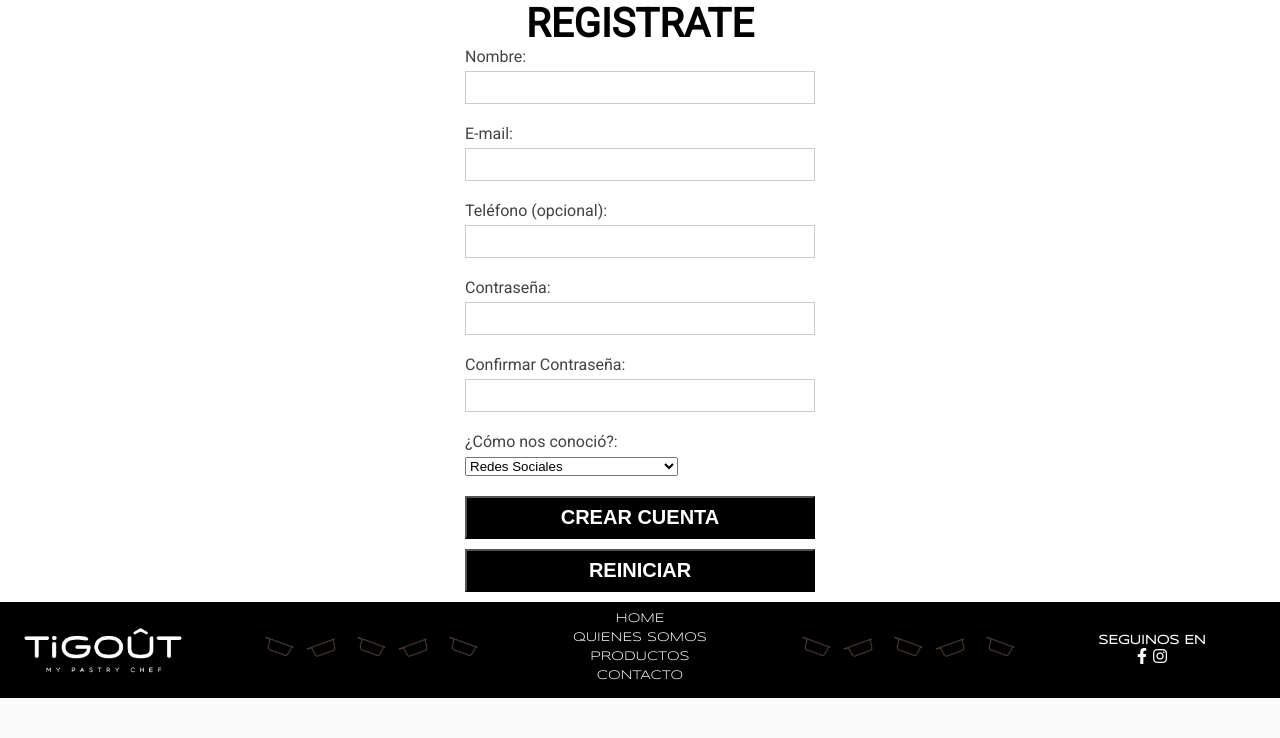
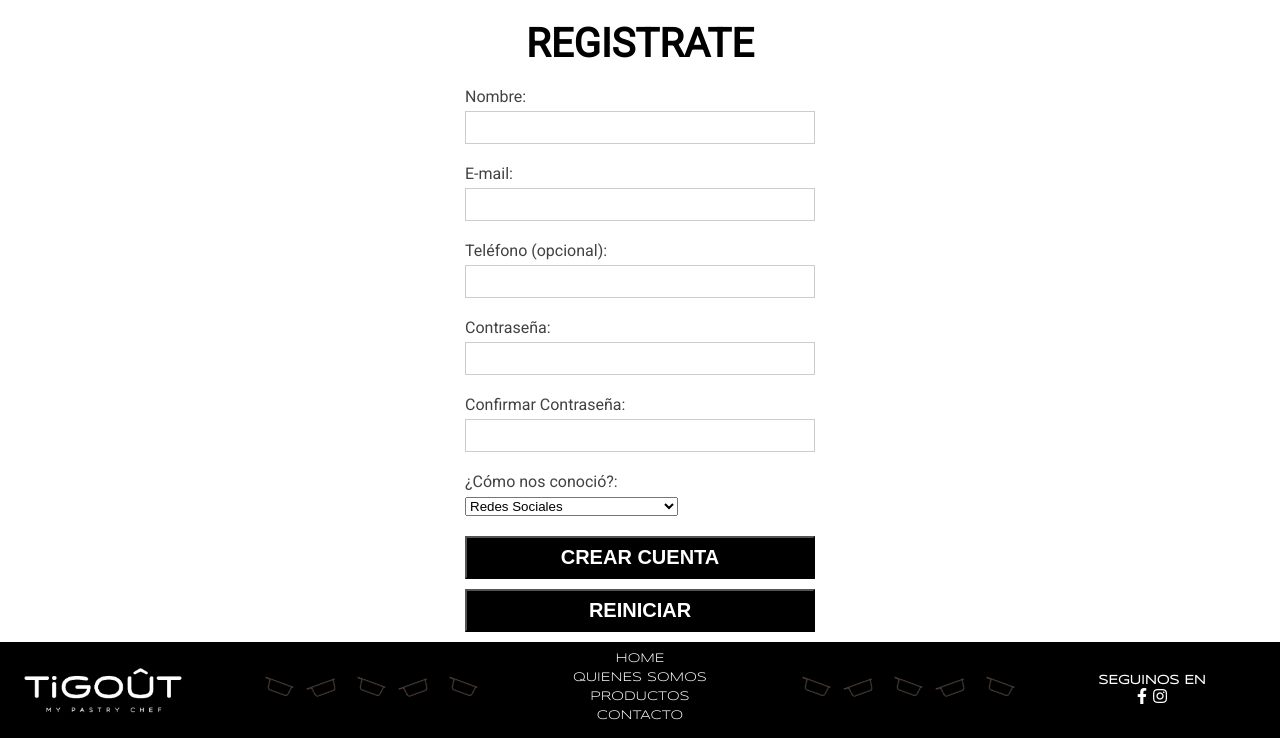
Before and after one commit to agusmagna/dh-grupo-8, a PHP site: page /register.php in a window 1280 px wide. Shown: the part 103-841 px from the top of the page. Before the commit the page ends 801 px from the top, so only its background shows below. Run offline with PHP 8.4, Linux system fonts and the light colour scheme; some libraries are stand-ins or nearby versions.

Commit message:
incorporación de margen

```diff
--- a/css/styles.css
+++ b/css/styles.css
@@ -26,6 +26,7 @@ body {
 	text-align: center;
 	text-transform: uppercase;
   font-size: 40px;
+  margin: 20px auto;
 }
 .field-group {
 	margin-bottom: 20px;
```
